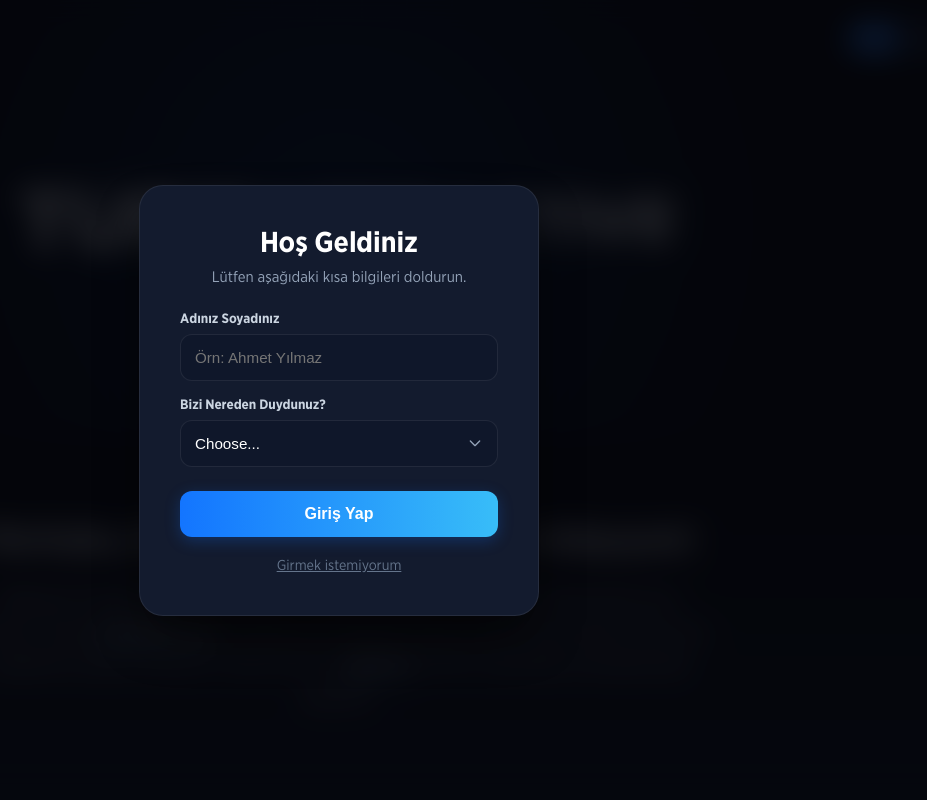
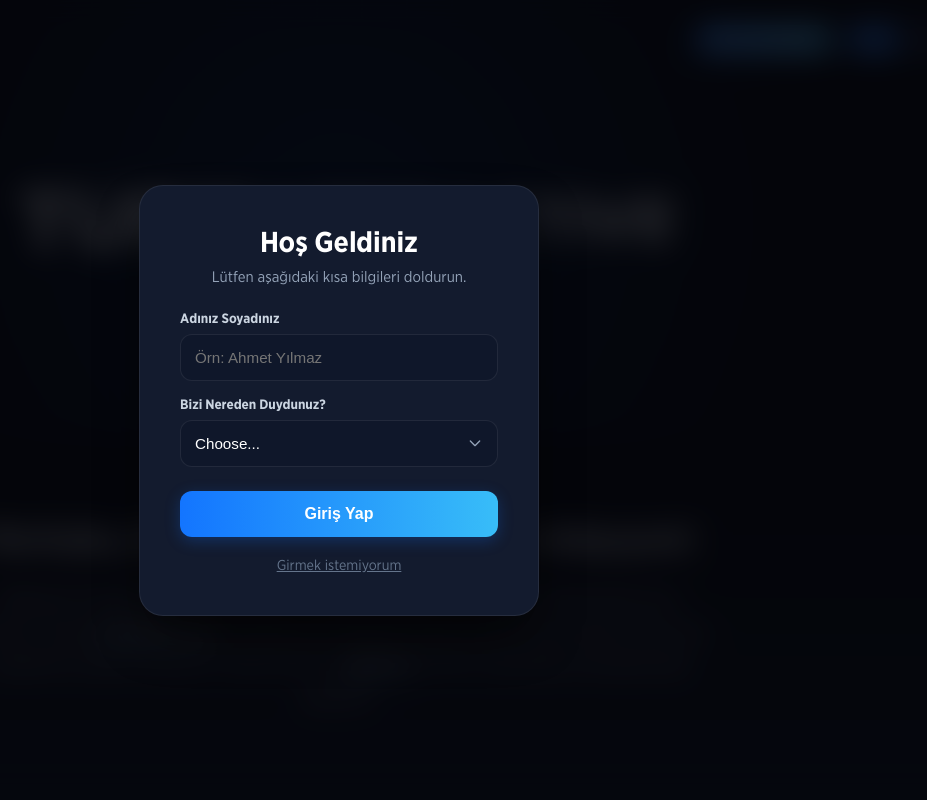
Before and after one commit to kkonasoglu/MyBIO, a website: page index.html in a window 1280 px wide. Shown: the top 800 px of the page, without its empty margins (301-1228 px from the left). Drawn offline with Linux system fonts and the light colour scheme.

Commit message:
feat : added mail

```diff
--- a/css/main.css
+++ b/css/main.css
@@ -226,6 +226,7 @@ h1 {
     top: 20px;
     right: 20px;
     display: flex;
+    align-items: center;
     gap: 4px;
     z-index: 1000;
     background: rgba(15, 23, 42, 0.8);
@@ -257,6 +258,41 @@ h1 {
     background: #1375ff;
     color: #ffffff;
     box-shadow: 0 2px 8px rgba(19, 117, 255, 0.3);
+}
+
+/* Msg Button & Divider styling */
+.lang-switcher .msg-btn {
+    display: flex;
+    align-items: center;
+    gap: 8px;
+    background: linear-gradient(90deg, #1375ff 0%, #38bdf8 100%);
+    color: #ffffff;
+    border: none;
+    padding: 6px 16px;
+    border-radius: 20px;
+    font-size: 0.85rem;
+    font-weight: 700;
+    cursor: pointer;
+    text-decoration: none;
+    transition: all 0.3s cubic-bezier(0.4, 0, 0.2, 1);
+    box-shadow: 0 4px 10px rgba(19, 117, 255, 0.2);
+}
+
+.lang-switcher .msg-btn:hover {
+    transform: translateY(-1px);
+    box-shadow: 0 6px 15px rgba(19, 117, 255, 0.35);
+    color: #ffffff;
+}
+
+.lang-switcher .msg-btn svg {
+    color: #ffffff;
+}
+
+.switcher-divider {
+    width: 1px;
+    height: 18px;
+    background: rgba(255, 255, 255, 0.15);
+    margin: 0 4px;
 }
 
 /* Language Visibility Rules */
@@ -788,6 +824,14 @@ body.lang-en .lang-en {
         font-size: 0.8rem;
     }
 
+    .lang-switcher .msg-btn {
+        padding: 6px 10px;
+    }
+
+    .lang-switcher .msg-btn span {
+        display: none !important;
+    }
+
     /* Hero section */
     .hero {
         height: 28vh;
--- a/index.html
+++ b/index.html
@@ -10,6 +10,12 @@
 <body class="lang-tr">
 
     <div class="lang-switcher">
+        <a href="mailto:kkonasoglu@gmail.com" id="btn-msg" class="msg-btn">
+            <svg viewBox="0 0 24 24" width="16" height="16" fill="currentColor" style="display: block; margin: 0;"><path d="M20 4H4c-1.1 0-1.99.9-1.99 2L2 18c0 1.1.9 2 2 2h16c1.1 0 2-.9 2-2V6c0-1.1-.9-2-2-2zm0 4l-8 5-8-5V6l8 5 8-5v2z"/></svg>
+            <span class="lang-tr">Mesaj Gönder</span>
+            <span class="lang-en">Send Message</span>
+        </a>
+        <div class="switcher-divider"></div>
         <button id="btn-tr" class="active" onclick="switchLanguage('tr')">TR</button>
         <button id="btn-en" onclick="switchLanguage('en')">EN</button>
     </div>
@@ -436,6 +442,8 @@
             }, 4500); // Autoplay screenshots every 4.5 seconds
         }
 
+
+
         // Popup Handlers
         function closePopup() {
             const overlay = document.getElementById('popup-overlay');
```
